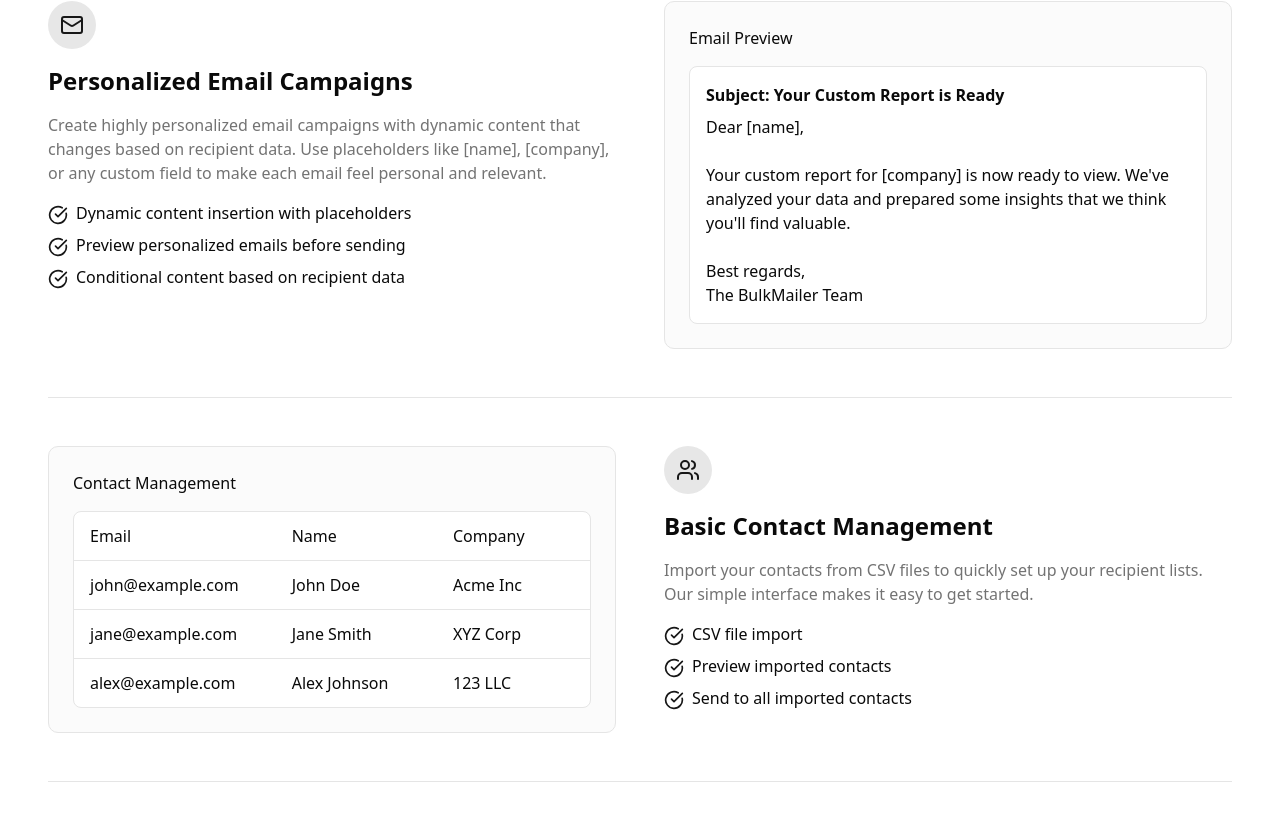
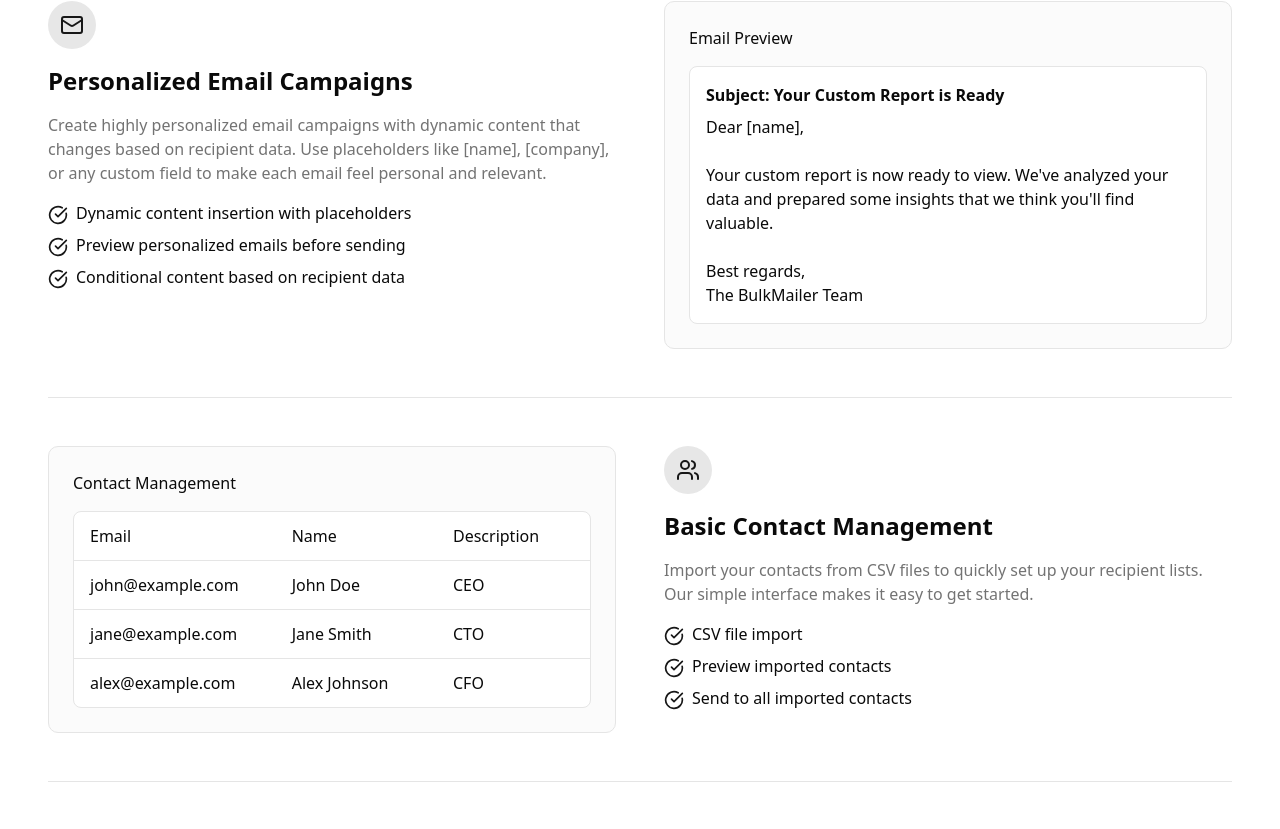
Before and after one commit to Raj28Mall/bulk_mailer, a Next.js app in the folder frontend/: page /features in a window 1280 px wide. Shown: the part 392-1221 px from the top of the page. Built offline with nearby package versions, Linux system fonts and the light colour scheme.

Commit message:
Updated settings and feature page

```diff
--- a/frontend/src/app/dashboard/settings/page.tsx
+++ b/frontend/src/app/dashboard/settings/page.tsx
@@ -9,12 +9,15 @@ import { Tabs, TabsContent, TabsList, TabsTrigger } from "@/components/ui/tabs"
 import { Switch } from "@/components/ui/switch"
 import { Select, SelectContent, SelectItem, SelectTrigger, SelectValue } from "@/components/ui/select"
 import { useLogStore } from "@/store/logStore"
+import { useUserStore } from "@/store/userStore";
 
 export default function SettingsPage() {
   const loggedIn=useLogStore(state=>state.loggedIn);
   if(!loggedIn){
     window.location.href='/';
   }
+
+  const user=useUserStore(state=>state.user);
 
   return (
     <div className="flex min-h-screen">
@@ -56,8 +59,8 @@ export default function SettingsPage() {
               <User className="h-4 w-4" />
             </div>
             <div>
-              <p className="text-sm font-medium">John Doe</p>
-              <p className="text-xs text-muted-foreground">john@example.com</p>
+              <p className="text-sm font-medium">{user.name}</p>
+              <p className="text-xs text-muted-foreground">{user.email}</p>
             </div>
           </div>
           <Button variant="outline" size="sm" className="mt-2 w-full justify-start gap-2">
@@ -87,20 +90,20 @@ export default function SettingsPage() {
                   <div className="grid grid-cols-1 gap-4 md:grid-cols-2">
                     <div className="space-y-2">
                       <Label htmlFor="first-name">First Name</Label>
-                      <Input id="first-name" defaultValue="John" />
+                      <Input id="first-name" defaultValue={(user.name).split(" ")[0]}/>
                     </div>
                     <div className="space-y-2">
                       <Label htmlFor="last-name">Last Name</Label>
-                      <Input id="last-name" defaultValue="Doe" />
+                      <Input id="last-name" defaultValue={(user.name).split(" ")[1]}/>
                     </div>
                   </div>
                   <div className="space-y-2">
                     <Label htmlFor="email">Email</Label>
-                    <Input id="email" type="email" defaultValue="john@example.com" />
+                    <Input id="email" type="email" defaultValue={user.email} />
                   </div>
                   <div className="space-y-2">
                     <Label htmlFor="company">Company</Label>
-                    <Input id="company" defaultValue="Acme Inc" />
+                    <Input id="company" defaultValue="" />
                   </div>
                 </CardContent>
                 <CardFooter>
@@ -159,11 +162,11 @@ export default function SettingsPage() {
                   </div>
                   <div className="space-y-2">
                     <Label htmlFor="sender-email">Sender Email</Label>
-                    <Input id="sender-email" type="email" defaultValue="john@example.com" />
+                    <Input id="sender-email" type="email" defaultValue={user.email} />
                   </div>
                   <div className="space-y-2">
                     <Label htmlFor="sender-name">Sender Name</Label>
-                    <Input id="sender-name" defaultValue="John Doe" />
+                    <Input id="sender-name" defaultValue={user.name} />
                   </div>
                   <div className="space-y-2">
                     <Label htmlFor="smtp-host">SMTP Host</Label>
--- a/frontend/src/app/features/page.tsx
+++ b/frontend/src/app/features/page.tsx
@@ -82,7 +82,7 @@ export default function Features() {
                         <p>Dear [name],</p>
                         <br />
                         <p>
-                          Your custom report for [company] is now ready to view. We&apos;ve analyzed your data and prepared
+                          Your custom report is now ready to view. We&apos;ve analyzed your data and prepared
                           some insights that we think you&apos;ll find valuable.
                         </p>
                         <br />
@@ -105,22 +105,22 @@ export default function Features() {
                       <div className="grid grid-cols-12 border-b px-4 py-3 font-medium">
                         <div className="col-span-5">Email</div>
                         <div className="col-span-4">Name</div>
-                        <div className="col-span-3">Company</div>
+                        <div className="col-span-3">Description</div>
                       </div>
                       <div className="grid grid-cols-12 items-center border-b px-4 py-3">
                         <div className="col-span-5">john@example.com</div>
                         <div className="col-span-4">John Doe</div>
-                        <div className="col-span-3">Acme Inc</div>
+                        <div className="col-span-3">CEO</div>
                       </div>
                       <div className="grid grid-cols-12 items-center border-b px-4 py-3">
                         <div className="col-span-5">jane@example.com</div>
                         <div className="col-span-4">Jane Smith</div>
-                        <div className="col-span-3">XYZ Corp</div>
+                        <div className="col-span-3">CTO</div>
                       </div>
                       <div className="grid grid-cols-12 items-center px-4 py-3">
                         <div className="col-span-5">alex@example.com</div>
                         <div className="col-span-4">Alex Johnson</div>
-                        <div className="col-span-3">123 LLC</div>
+                        <div className="col-span-3">CFO</div>
                       </div>
                     </div>
                   </div>
```
